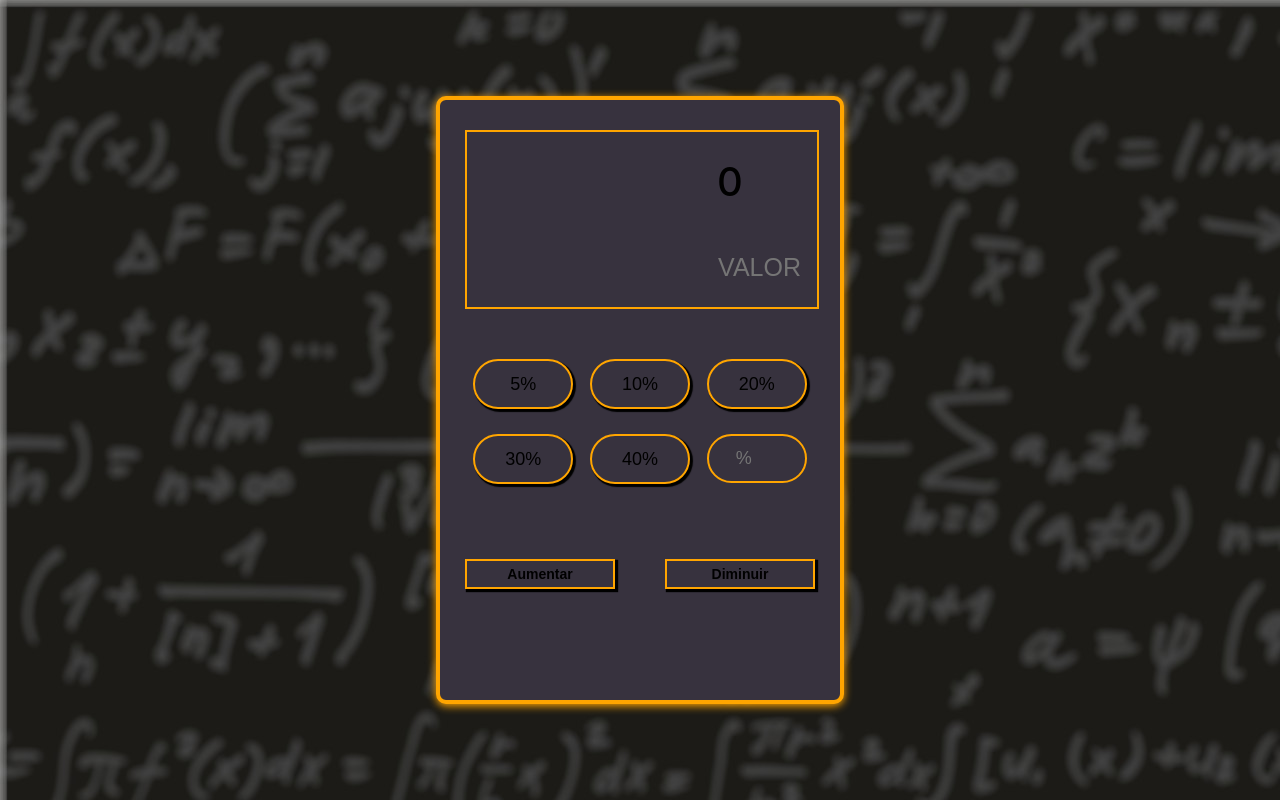
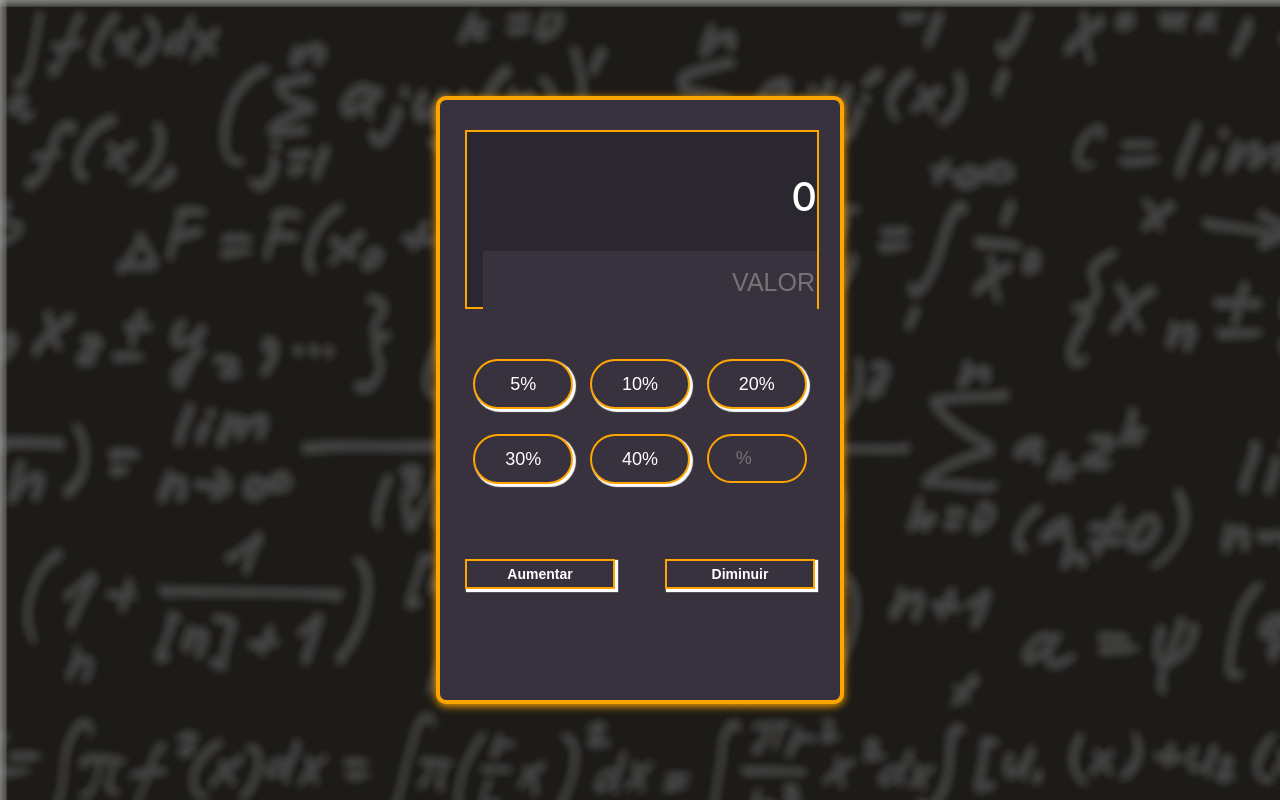
Before and after one commit to willianbatist/percentage_calculator, a React (Create React App) app: page / in a window 1280 px wide. Built offline with nearby package versions, Linux system fonts and the light colour scheme.

Commit message:
fix: refatorando css da class home-container1

```diff
--- a/src/styles/home.css
+++ b/src/styles/home.css
@@ -4,7 +4,9 @@ input::-webkit-inner-spin-button {
   -webkit-appearance: none;
   margin: 0;
 }
-
+*{
+  color: white;
+}
 /* Firefox */
 input[type=number] {
   -moz-appearance: textfield;
@@ -34,18 +36,18 @@ input[type=number] {
     margin-left: 25px;
     width: 350px;
     height: 175px;
+    text-align: right;
     display: block;
     border-color: orange;
     border-style: solid;
     border-width: 2px;
-    background-color: #37323E;
+    background-color: #2b2730;
   }
   .home-textinput {
     border: none;
     text-align: right;
     text-decoration: black;
     font-size: 25px;
-    margin-left: 2px;
     width: 330px;
     margin-top: -10px;
     bottom: 1px;
@@ -57,8 +59,6 @@ input[type=number] {
     outline: 0;
   }
   .home-text {
-    margin-top: 25px;
-    margin-left: 250px;
     font-size: 40px;
     font-style: normal;
     font-weight: 500;
```
